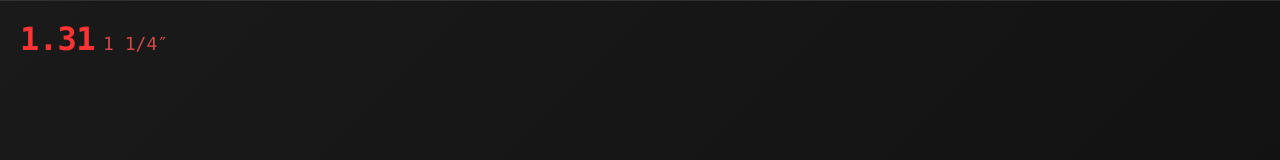
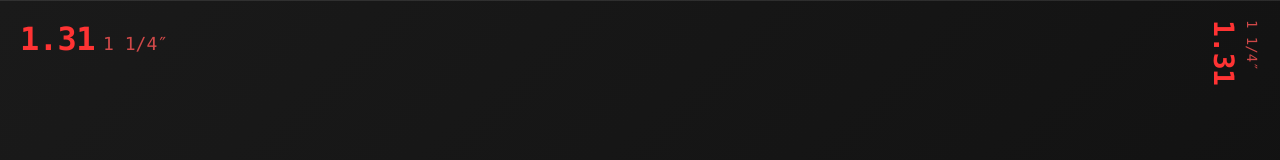
Before and after one commit to ebbanflo/Ebbs-Htmls, a plain HTML site: page ruler.html in a window 1280 px wide. Shown: the top 160 px of the page. Drawn offline with Linux system fonts and the light colour scheme.

Commit message:
cncruler.html

```diff
--- a/ruler.html
+++ b/ruler.html
@@ -58,6 +58,32 @@
 
         .measurement-fraction {
             font-size: 18px;
+            color: #ff5555;
+            opacity: 0.8;
+        }
+
+        .side-display {
+            position: absolute;
+            top: 20px;
+            right: 20px;
+            z-index: 100;
+            writing-mode: vertical-lr;
+            text-orientation: mixed;
+            transform: rotate(0deg);
+            display: flex;
+            flex-direction: column;
+            gap: 4px;
+        }
+
+        .side-value {
+            font-size: 28px;
+            font-weight: 600;
+            color: #ff3333;
+            letter-spacing: -0.5px;
+        }
+
+        .side-fraction {
+            font-size: 14px;
             color: #ff5555;
             opacity: 0.8;
         }
@@ -207,6 +233,11 @@
         </div>
     </div>
 
+    <div class="side-display">
+        <div class="side-value" id="sideInches">0</div>
+        <div class="side-fraction" id="sideFraction">—</div>
+    </div>
+
     <div class="ruler-container">
         <div class="ruler" id="ruler">
             <div class="red-line" id="redLine"></div>
@@ -223,6 +254,8 @@
         const ruler = document.getElementById('ruler');
         const inchesDisplay = document.getElementById('inches');
         const fractionDisplay = document.getElementById('fraction');
+        const sideInchesDisplay = document.getElementById('sideInches');
+        const sideFractionDisplay = document.getElementById('sideFraction');
 
         let isActive = false;
         let offset = 0;
@@ -282,6 +315,8 @@
             // Update display
             inchesDisplay.textContent = inches.toFixed(2);
             fractionDisplay.textContent = decimalToFraction(inches);
+            sideInchesDisplay.textContent = inches.toFixed(2);
+            sideFractionDisplay.textContent = decimalToFraction(inches);
         }
 
         redLine.addEventListener('mousedown', (e) => {
```
